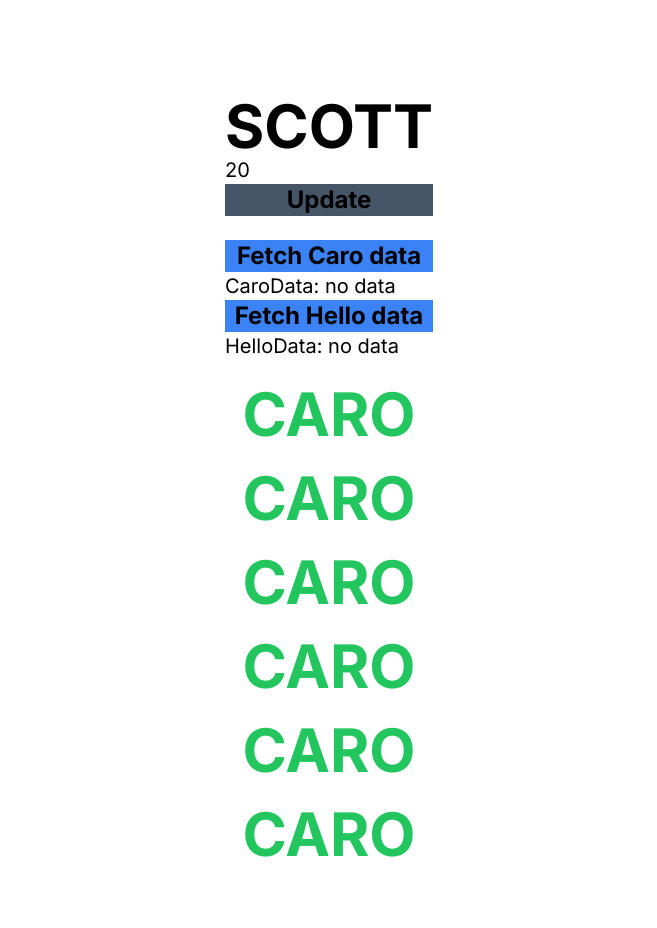
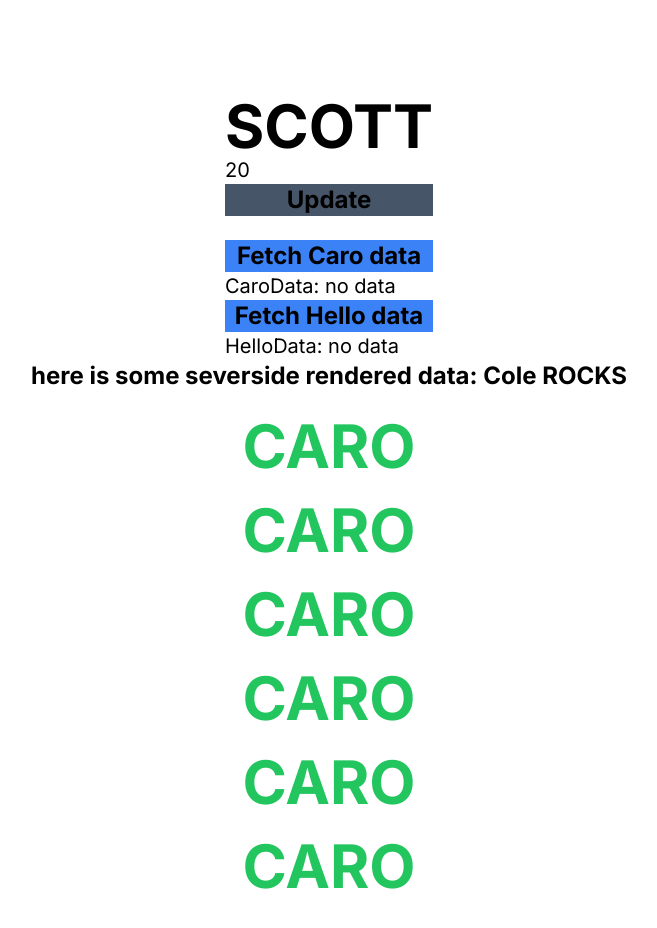
Before and after one commit to rcolepeterson/caro, a Next.js app: page / in a window 1280 px wide. Shown: the top 928 px of the page, without its empty margins (311-968 px from the left). Built offline with nearby package versions, Linux system fonts and the light colour scheme.

Commit message:
server side example

```diff
--- a/app/page.js
+++ b/app/page.js
@@ -1,11 +1,23 @@
-import Image from "next/image";
 import Cole from "./components/Cole";
 
-export default function Home() {
+export default async function Home() {
   let myStyle = "text-green-500 mt-6";
+  // This file is server side rendered. So you can just make requests whenever you want.
+  // Get some data from the api/hello using async await.
+  // You cant use state though. We are on the server. So maybe forget for now.
+
+  async function getData() {
+    const res = await fetch(`http://localhost:3000/api/hello`);
+    return res.json();
+  }
+  let data = await getData();
   return (
     <main className="flex min-h-screen flex-col items-center justify-between p-24">
       <Cole label="scott" />
+
+      <h2 className="text-2xl">
+        here is some severside rendered data: {data.name}
+      </h2>
 
       <h1 className={myStyle}>CARO</h1>
       <h1 className={myStyle}>CARO</h1>
```
